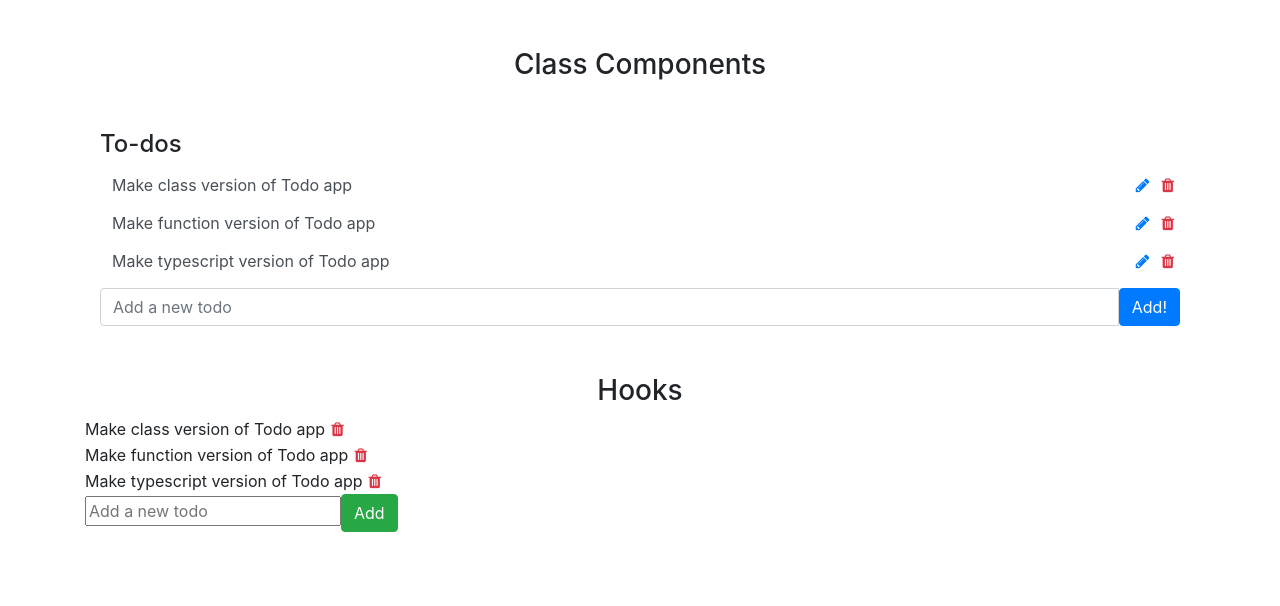
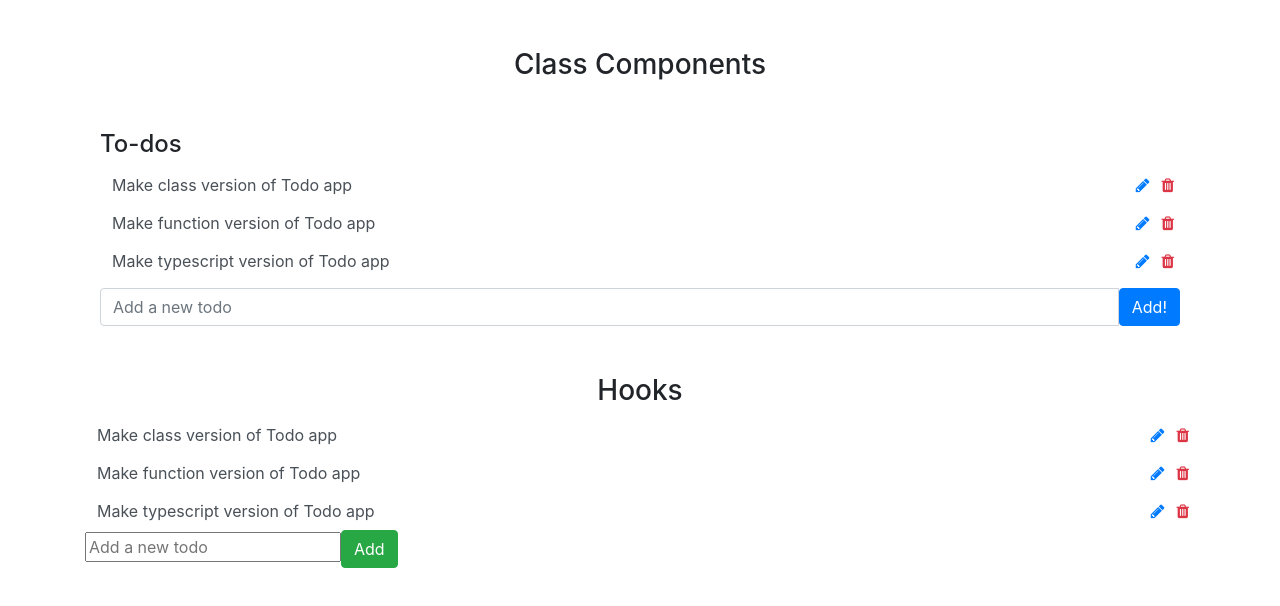
Before and after one commit to joanne-wu-hoo/react-todo-3-ways, a React (Create React App) app: page / in a window 1280 px wide. Shown: the top 606 px of the page. Built offline with nearby package versions, Linux system fonts and the light colour scheme.

Commit message:
add ability to edit todo (with hook components)

```diff
--- a/src/ClassComponents/NewTodoForm.js
+++ b/src/ClassComponents/NewTodoForm.js
@@ -14,11 +14,15 @@ class NewTodoForm extends Component {
 
   handleSubmit = (evt) => {
     evt.preventDefault();
+    // prevent empty submission
+    if (this.state.task==="") return;
+
     let newTodoObj = {
       id: uuid(),
       content: this.state.task
     };
     this.props.add(newTodoObj);
+
     // reset form
     this.setState({task: ""})
   };
--- a/src/HookComponents/HookTodo.js
+++ b/src/HookComponents/HookTodo.js
@@ -1,18 +1,35 @@
 import React, { useState } from 'react';
 
-function HookTodo({key,id,text,removeTodo, editTodo}){
+function HookTodo({id,text,removeTodo, editTodo}){
+  const [value, setValue] = useState(text);
+  const [isEditable, setIsEditable] = useState(false);
+
+  const handleEdit = e => {
+    e.preventDefault();
+    editTodo(id, value);
+  }
+
   return (
-    <div>
-      { text }
-      {/* <button className="border-0 bg-white box-shadow-none" onClick={()=>editTodo(id)}>
-        <i className="fa fa-pencil text-primary box-shadow-none"></i>
-      </button> */}
-      <button className="border-0 bg-white shadow-none" onClick={()=>removeTodo(id)}>
-        <i class="fa fa-trash text-danger"></i>
-      </button>
-    </div>
+    <form onSubmit={handleEdit}>
+      <div className="input-group">
+        <input
+          className={isEditable ? "form-control border-0 bg-light" : "form-control shadow-none border-0 bg-white"}
+          readOnly={isEditable ? '' : "readonly"}
+          type="text"
+          name="value"
+          value={value}
+          onChange={e => setValue(e.target.value)}
+        >
+        </input>
+        <button onClick={()=>setIsEditable(!isEditable)} className="border-0 bg-white box-shadow-none">
+          <i className="fa fa-pencil text-primary box-shadow-none"></i>
+        </button>
+        <button onClick={()=>removeTodo(id)} className="border-0 bg-white shadow-none">
+          <i class="fa fa-trash text-danger"></i>
+        </button>
+      </div>
+    </form>
   )
-
 }
 
 export default HookTodo;
--- a/src/HookComponents/HookTodoForm.js
+++ b/src/HookComponents/HookTodoForm.js
@@ -5,7 +5,8 @@ function HookTodoForm({addTodo}){
 
   const handleSubmit = e => {
     e.preventDefault();
-    if (!value) return; // prevent empty submission
+    // prevent empty submission
+    if (!value) return;
     addTodo(value);
     // reset form
     setValue("");
--- a/src/HookComponents/HookTodoList.js
+++ b/src/HookComponents/HookTodoList.js
@@ -1,8 +1,6 @@
 import React, { useState } from 'react';
 import uuid from "uuid/v4";
 import HookTodo from './HookTodo';
-import Todo from '../ClassComponents/Todo';
-import { setState } from 'expect/build/jestMatchersObject';
 import HookTodoForm from './HookTodoForm';
 
 
@@ -23,8 +21,6 @@ function HookTodoList(){
     }
   ]);
 
-
-
   // addTodo
   const addTodo = text => {
     let newTodo = {
@@ -42,14 +38,14 @@ function HookTodoList(){
   }
 
   // editTodo
-  // const editTodo = (id, newContent) => {
-  //   let updatedTodos = todos.map(todo =>
-  //     todo.id === id
-  //       ? {...todo, content: newContent}
-  //       : todo
-  //   )
-  //   setTodos(updatedTodos);
-  // }
+  const editTodo = (id, newContent) => {
+    let updatedTodos = todos.map(todo =>
+      todo.id === id
+        ? {...todo, content: newContent}
+        : todo
+    )
+    setTodos(updatedTodos);
+  }
 
   // map through todos and create Todo components
   const allTodos = todos.map(todo => (
@@ -58,7 +54,7 @@ function HookTodoList(){
       id={todo.id}
       text={todo.content}
       removeTodo={removeTodo}
-      // editTodo={editTodo}
+      editTodo={editTodo}
     />
   ))
 
```
